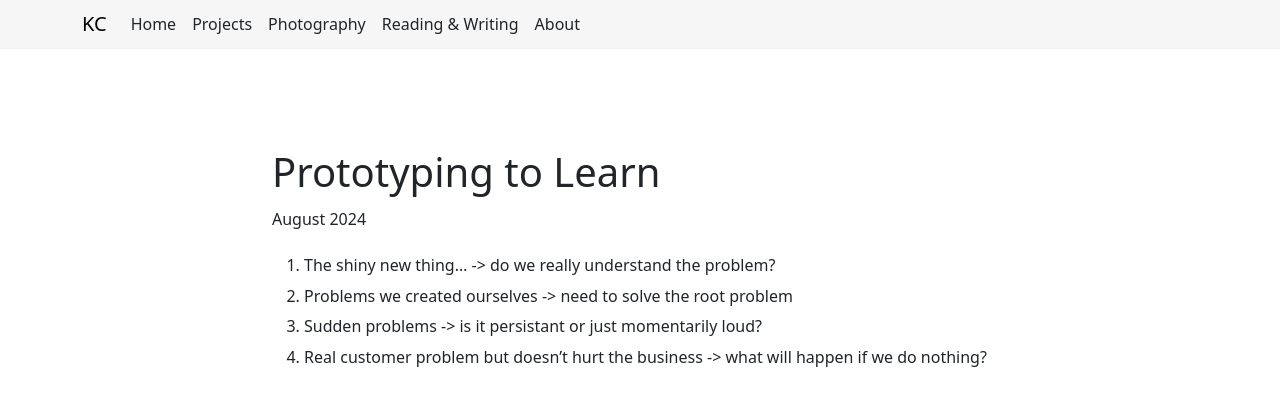
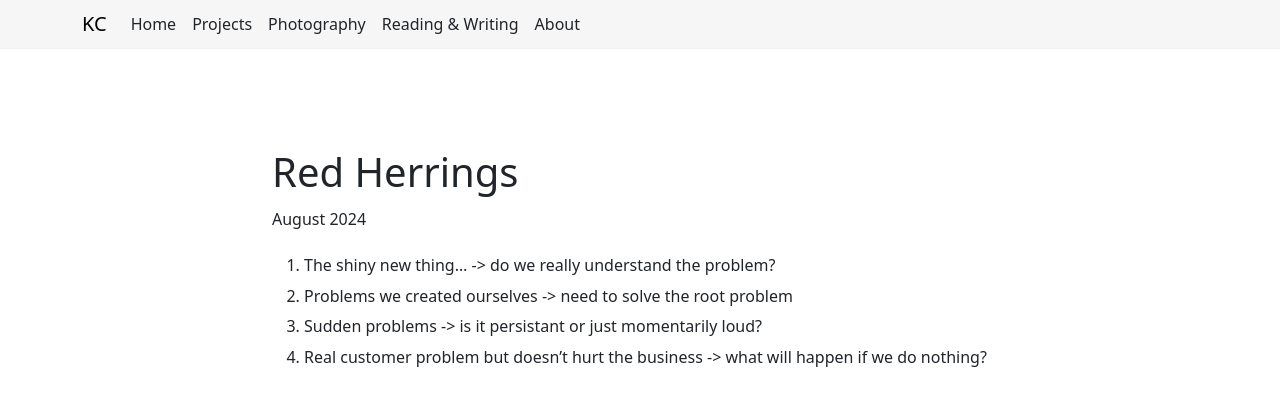
Before and after one commit to katychung/Homepage, a Jekyll site: the page built from _posts/2024-08-21-red-herrings.markdown, in a window 1280 px wide. Shown: the top 406 px of the page. Built offline with Jekyll 4.4.1, drawn with Linux system fonts in a browser that asks for light colours; nearby versions of some CDN libraries; library files that are not in the unit come from our copies.

Commit message:
Update 2024-08-21-red-herrings.markdown

```diff
--- a/_posts/2024-08-21-red-herrings.markdown
+++ b/_posts/2024-08-21-red-herrings.markdown
@@ -1,6 +1,6 @@
 ---
 layout: post
-title:  "Prototyping to Learn"
+title:  "Red Herrings"
 date:   2024-08-21 11:57:50 +0900
 # image: /assets/books/cover.jpg
 description: Red Herrings
```
